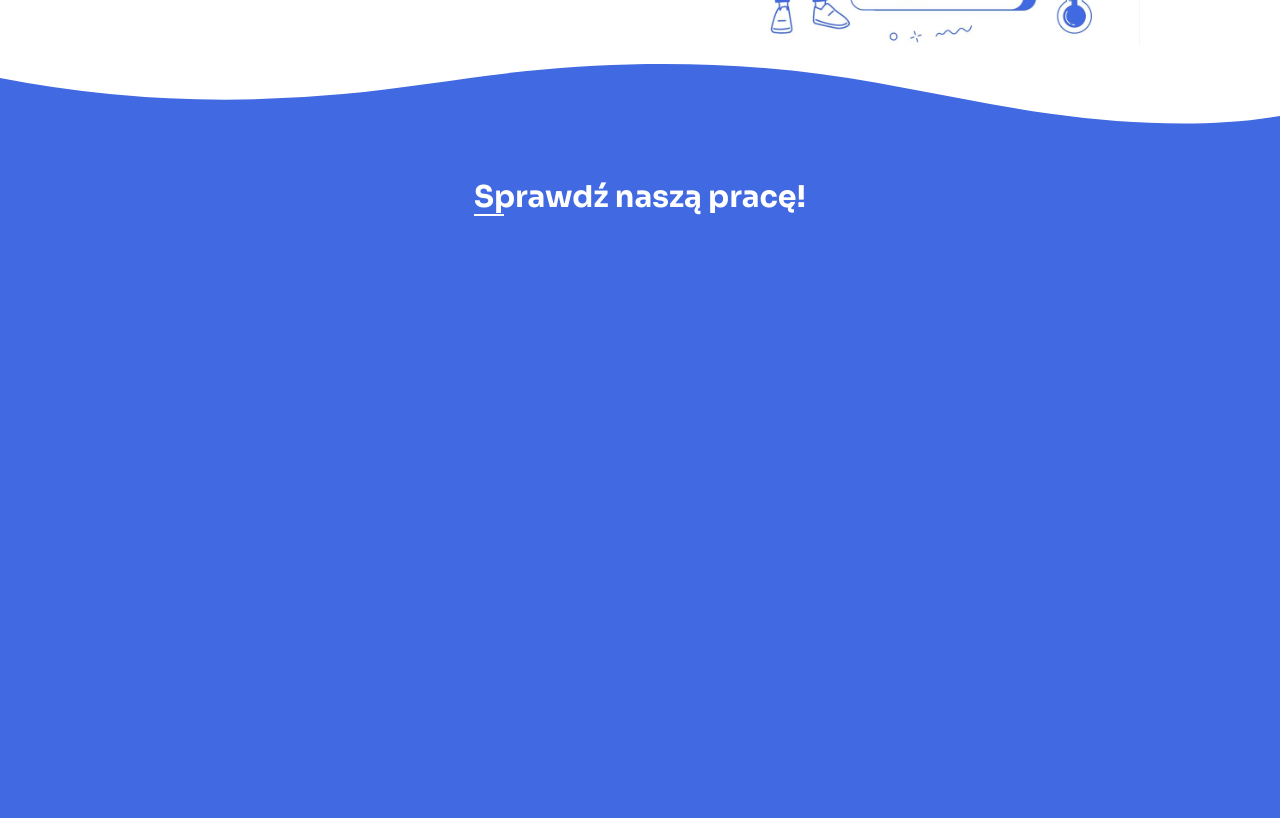
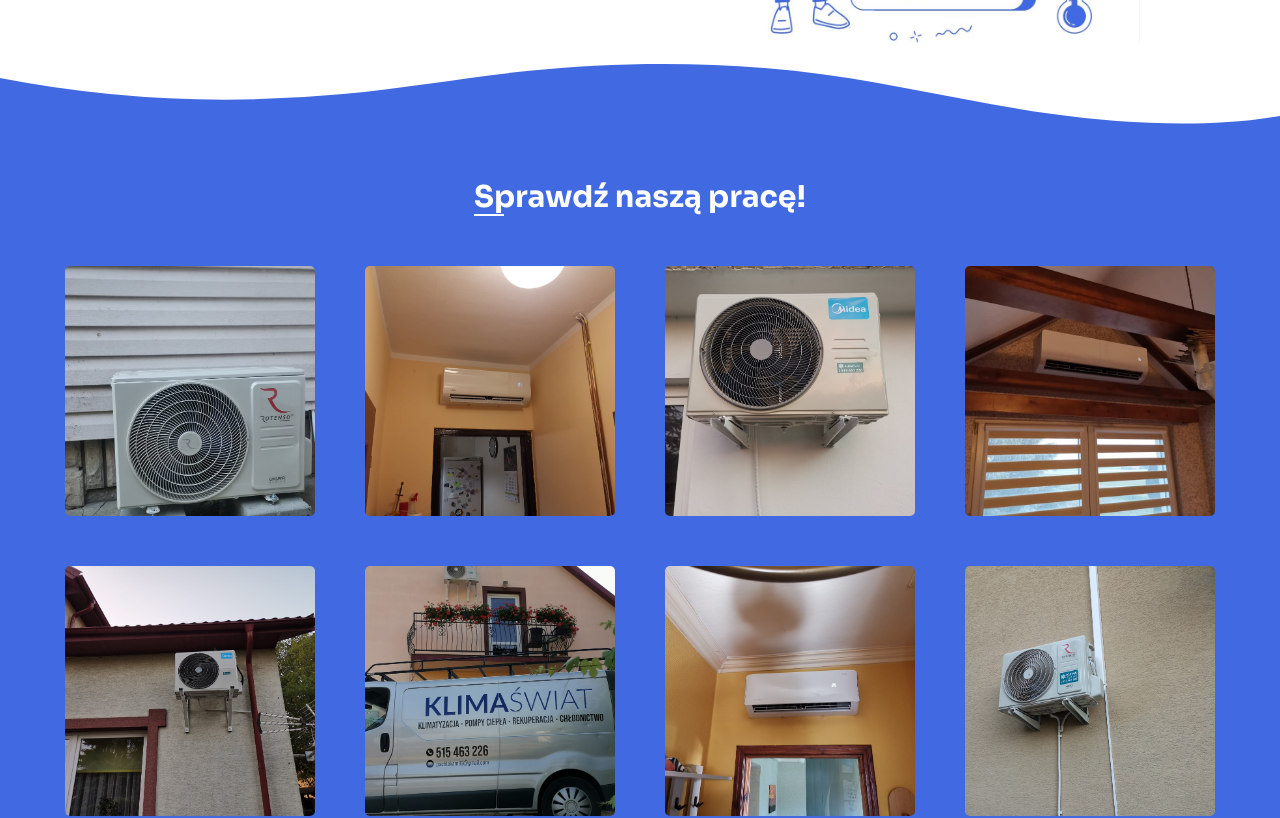
Before and after one commit to Pawliszakk/KlimaSwiatNext, a Next.js app: page /realizacje in a window 1280 px wide. Shown: the part 460-1278 px from the top of the page. Built offline with nearby package versions, Linux system fonts and the light colour scheme.

Commit message:
added gallery first logic

```diff
--- a/src/components/Realizations/Gallery/Gallery.module.css
+++ b/src/components/Realizations/Gallery/Gallery.module.css
@@ -5,3 +5,12 @@
 	min-height: 100vh;
 	padding: 5rem 0;
 }
+.box {
+	margin: 5rem auto;
+	display: flex;
+	justify-content: center;
+	align-items: center;
+	flex-wrap: wrap;
+	gap: 5rem;
+	max-width: 1200px;
+}
--- a/src/components/Realizations/Gallery/Gallery.tsx
+++ b/src/components/Realizations/Gallery/Gallery.tsx
@@ -1,12 +1,44 @@
 import SectionTitle from '@/components/UI/Section/SectionTitle';
 import classes from './Gallery.module.css';
 import Divider from '@/components/UI/Section/Divider';
+import Photo from './Photo';
+import { useState } from 'react';
+import Backdrop from '@/components/UI/Backdrop/Backdrop';
 
 const Gallery = () => {
+	const [isGallery, setIsGallery] = useState(false);
+	const [currentPhoto, setCurrentPhoto] = useState<number | null>(null);
+
+	const photosAmount = 41;
+	const links = [];
+
+	for (let i = 0; i <= photosAmount; i++) {
+		links.push(`/assets/montages/montage${i}.jpg`);
+	}
+
+	const showGalleryHandler = (index: number) => {
+		setIsGallery(true);
+		setCurrentPhoto(index);
+	};
+	const closeGalleryHandler = () => setIsGallery(false);
+
 	return (
 		<section className={classes.gallery}>
 			<SectionTitle>Sprawdź naszą pracę!</SectionTitle>
 
+			<div className={classes.box}>
+				{links.map((link, i) => (
+					<Photo onClick={showGalleryHandler} src={link} key={i} index={i} />
+				))}
+			</div>
+			{isGallery && (
+				<Backdrop onClose={closeGalleryHandler} isVisible={isGallery}>
+					<img
+						src={`/assets/montages/montage${currentPhoto}.jpg`}
+						alt="Montaż Wykonany przez firmę klima świat"
+					/>
+				</Backdrop>
+			)}
 			<Divider darkBlue />
 		</section>
 	);
--- /dev/null
+++ b/src/components/Realizations/Gallery/Photo.module.css
@@ -0,0 +1,33 @@
+.box {
+	position: relative;
+	width: 250px;
+	height: 250px;
+	overflow: hidden;
+	cursor: pointer;
+	border-radius: 5px;
+}
+
+.box img {
+	width: 100%;
+	height: 100%;
+	object-fit: cover;
+}
+.reversal {
+	position: absolute;
+	top: 0;
+	left: 0;
+	height: 100%;
+	width: 100%;
+	display: flex;
+	justify-content: center;
+	align-items: center;
+	background-color: rgba(0, 0, 0, 0.7);
+	opacity: 0;
+	transition: opacity 0.3s;
+}
+.box:hover img {
+	filter: blur(2px);
+}
+.box:hover .reversal {
+	opacity: 1;
+}
--- /dev/null
+++ b/src/components/Realizations/Gallery/Photo.tsx
@@ -0,0 +1,21 @@
+import SlideFromTop from '@/components/UI/Animations/SlideFromTop';
+import classes from './Photo.module.css';
+
+interface PhotoProps {
+	src: string;
+	index: number;
+	onClick: (index: number) => void;
+}
+
+const Photo: React.FC<PhotoProps> = ({ src, index, onClick }) => {
+	return (
+		<div className={classes.box} onClick={() => onClick(index)}>
+			<img src={src} loading="lazy" alt="Wykonany montaż firmy Klima Świat" />
+			<div className={classes.reversal}>
+				<p>Siema</p>
+			</div>
+		</div>
+	);
+};
+
+export default Photo;
--- /dev/null
+++ b/src/components/UI/Backdrop/Backdrop.module.css
@@ -0,0 +1,12 @@
+.backdrop {
+	position: fixed;
+	top: 0;
+	left: 0;
+	width: 100%;
+	height: 100%;
+	background-color: rgba(0, 0, 0, 0.8);
+	display: flex;
+	justify-content: center;
+	align-items: center;
+	z-index: 4000;
+}
--- /dev/null
+++ b/src/components/UI/Backdrop/Backdrop.tsx
@@ -0,0 +1,35 @@
+import Portal from '@/lib/portal';
+import classes from './Backdrop.module.css';
+import { AnimatePresence, motion } from 'framer-motion';
+
+interface BackdropProps {
+	children: React.ReactNode;
+	isVisible: boolean;
+	onClose: () => void;
+}
+
+const Backdrop: React.FC<BackdropProps> = ({
+	children,
+	isVisible,
+	onClose,
+}) => {
+	return (
+		<Portal id="overlay-root">
+			<AnimatePresence>
+				{isVisible && (
+					<motion.div
+						initial={{ opacity: 0 }}
+						animate={{ opacity: 1 }}
+						exit={{ opacity: 0 }}
+						className={classes.backdrop}
+						onClick={onClose}
+					>
+						{children}
+					</motion.div>
+				)}
+			</AnimatePresence>
+		</Portal>
+	);
+};
+
+export default Backdrop;
--- a/src/components/layout/Layout.tsx
+++ b/src/components/layout/Layout.tsx
@@ -3,6 +3,7 @@ import { ReactNode } from 'react';
 import Footer from './Footer/Footer';
 import Nav from './Nav/Nav';
 import PhoneIcon from '../UI/Icons/PhoneIcon';
+import Backdrop from '../UI/Backdrop/Backdrop';
 interface LayoutProps {
 	children: ReactNode;
 }
```
Also changed, not shown: public/assets/montages/montage0.jpg (renamed from public/assets/montages/montage42.jpg).
